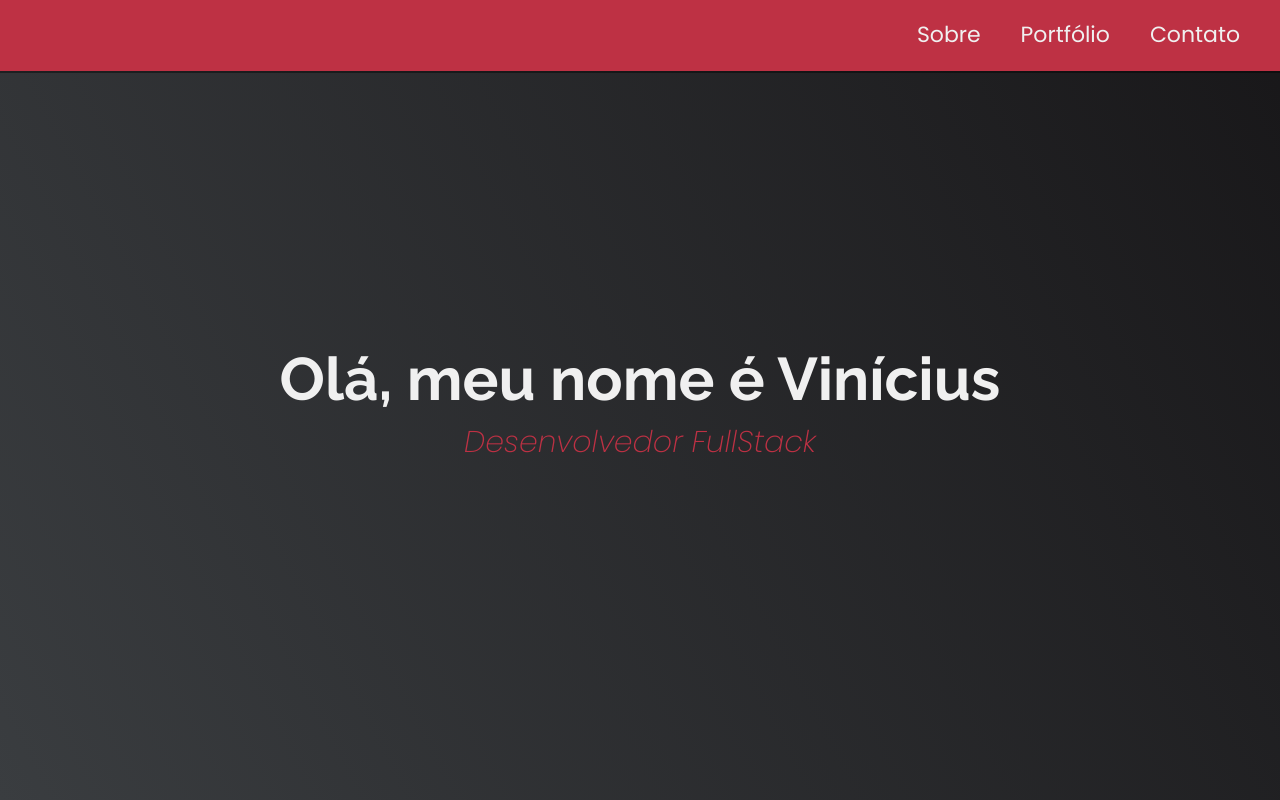
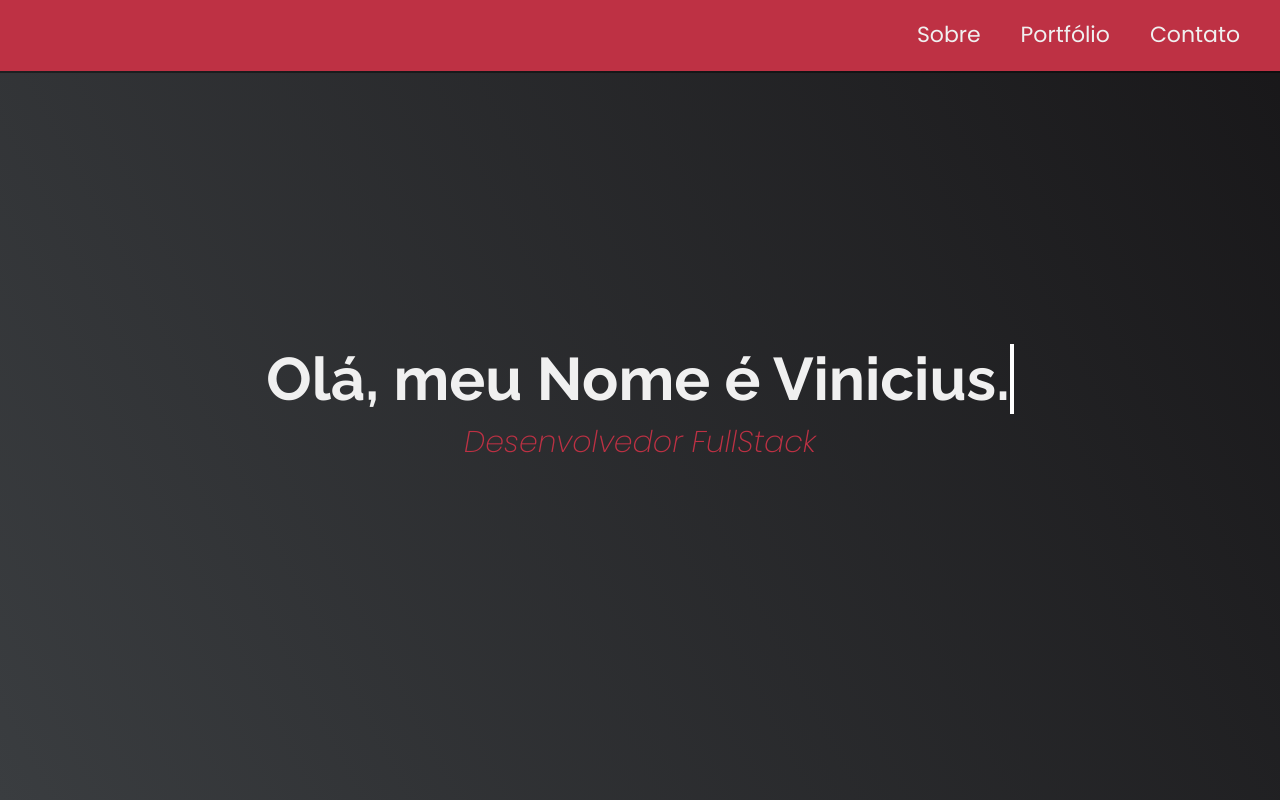
Before and after one commit to viniciusbernardo22/PersonalPage, a plain HTML site: page index.html in a window 1280 px wide. Shown: the top 800 px of the page. Drawn offline with Linux system fonts and the light colour scheme.

Commit message:
feat: added typing animation

```diff
--- a/index.html
+++ b/index.html
@@ -18,6 +18,8 @@
       href="https://fonts.googleapis.com/css?family=Raleway:700&display=swap"
       rel="stylesheet"
     />
+    <script src="main.js"></script>
+
     <link rel="stylesheet" type="text/css" href="styles.css" />
     <title>Vinicius Portfólio</title>
   </head>
@@ -41,7 +43,16 @@
     <!-- START WELCOME SECTION -->
 
     <section id="welcome-section" class="welcome-section">
-      <h1>Olá, meu nome é Vinícius</h1>
+      <h1>
+        <a
+          href=""
+          class="typewrite"
+          data-period="2000"
+          data-type='["Olá, meu Nome é Vinicius."]'
+        >
+          <span class="wrap"></span>
+        </a>
+      </h1>
       <p>Desenvolvedor FullStack</p>
     </section>
 
--- a/main.js
+++ b/main.js
@@ -1 +1,60 @@
 const projectName = 'portfolio'
+
+var TxtType = function (el, toRotate, period) {
+  this.toRotate = toRotate
+  this.el = el
+  this.loopNum = 0
+  this.period = parseInt(period, 10) || 2000
+  this.txt = ''
+  this.tick()
+  this.isDeleting = false
+}
+
+TxtType.prototype.tick = function () {
+  var i = this.loopNum % this.toRotate.length
+  var fullTxt = this.toRotate[i]
+
+  if (this.isDeleting) {
+    this.txt = fullTxt.substring(0, this.txt.length - 1)
+  } else {
+    this.txt = fullTxt.substring(0, this.txt.length + 1)
+  }
+
+  this.el.innerHTML = '<span class="wrap">' + this.txt + '</span>'
+
+  var that = this
+  var delta = 200 - Math.random() * 100
+
+  if (this.isDeleting) {
+    delta /= 2
+  }
+
+  if (!this.isDeleting && this.txt === fullTxt) {
+    delta = this.period
+    this.isDeleting = true
+  } else if (this.isDeleting && this.txt === '') {
+    this.isDeleting = false
+    this.loopNum++
+    delta = 500
+  }
+
+  setTimeout(function () {
+    that.tick()
+  }, delta)
+}
+
+window.onload = function () {
+  var elements = document.getElementsByClassName('typewrite')
+  for (var i = 0; i < elements.length; i++) {
+    var toRotate = elements[i].getAttribute('data-type')
+    var period = elements[i].getAttribute('data-period')
+    if (toRotate) {
+      new TxtType(elements[i], JSON.parse(toRotate), period)
+    }
+  }
+  // INJECT CSS
+  var css = document.createElement('style')
+  css.type = 'text/css'
+  css.innerHTML = '.typewrite > .wrap { border-right: 0.08em solid #fff}'
+  document.body.appendChild(css)
+}
```
